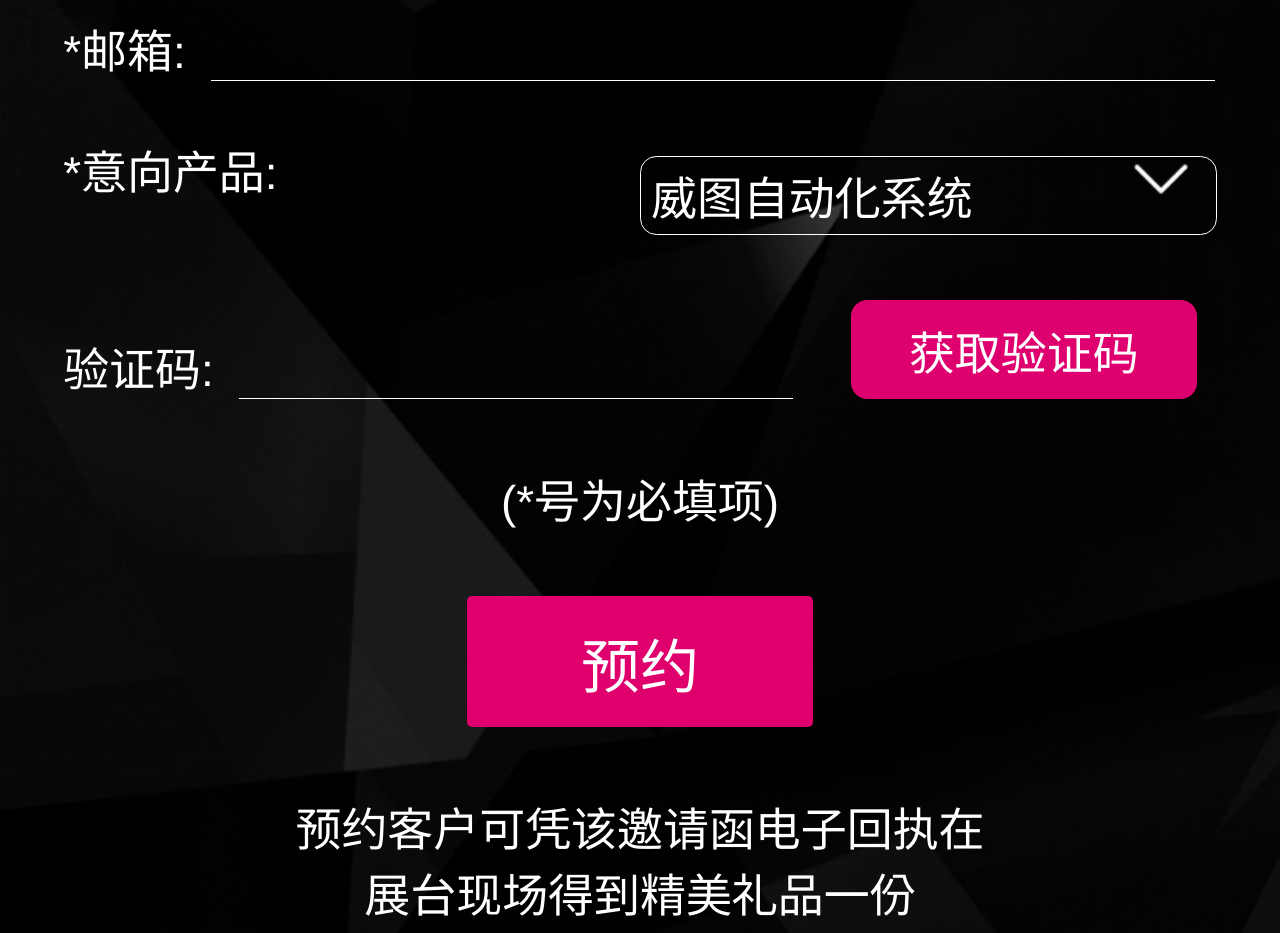
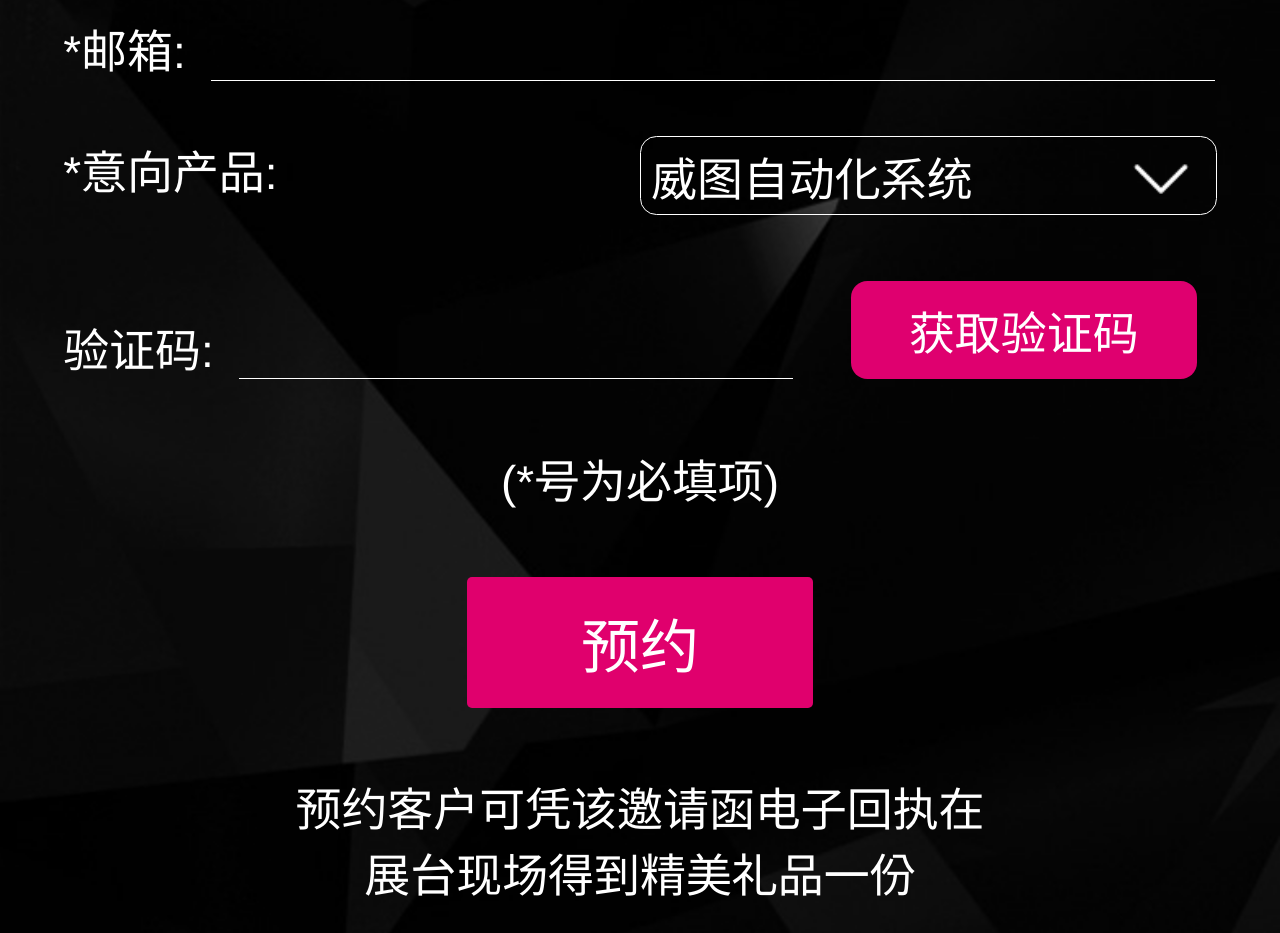
Before and after one commit to 13524809670/WeiTu, a plain HTML site: page make.html in a window 1280 px wide. Shown: the part 1100-2033 px from the top of the page. Drawn offline with Linux system fonts and the light colour scheme.

Commit message:
Update make.css

```diff
--- a/css/make.css
+++ b/css/make.css
@@ -70,7 +70,7 @@ header .head{
 	border: 1px solid #fff;
 	border-radius: 0.05rem;
 	vertical-align:middle;
-	margin-top:0.03rem;
+	margin-top:-0.03rem;
 }
 #form ul .select{
 	width: 0.24rem;
```
